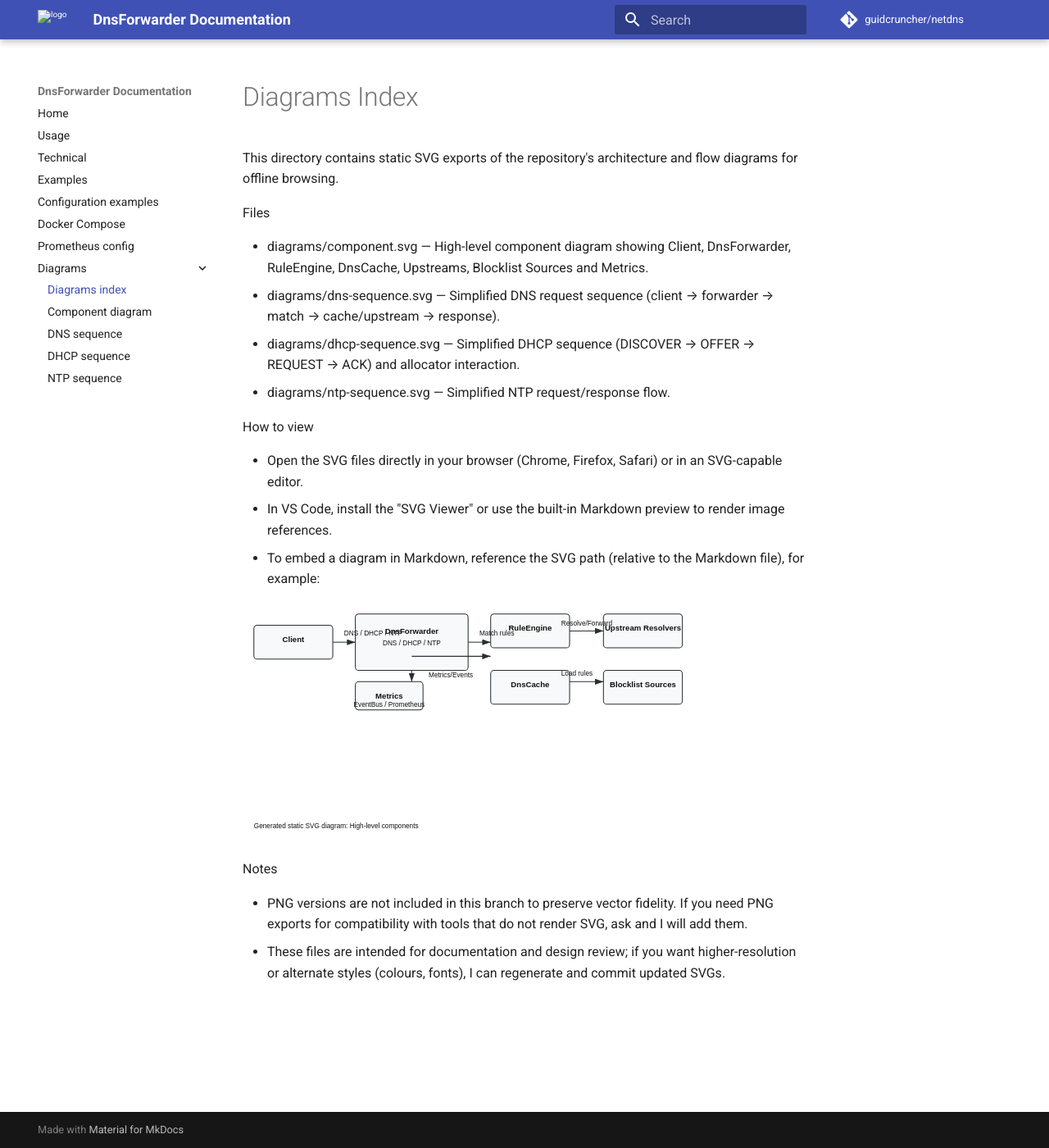
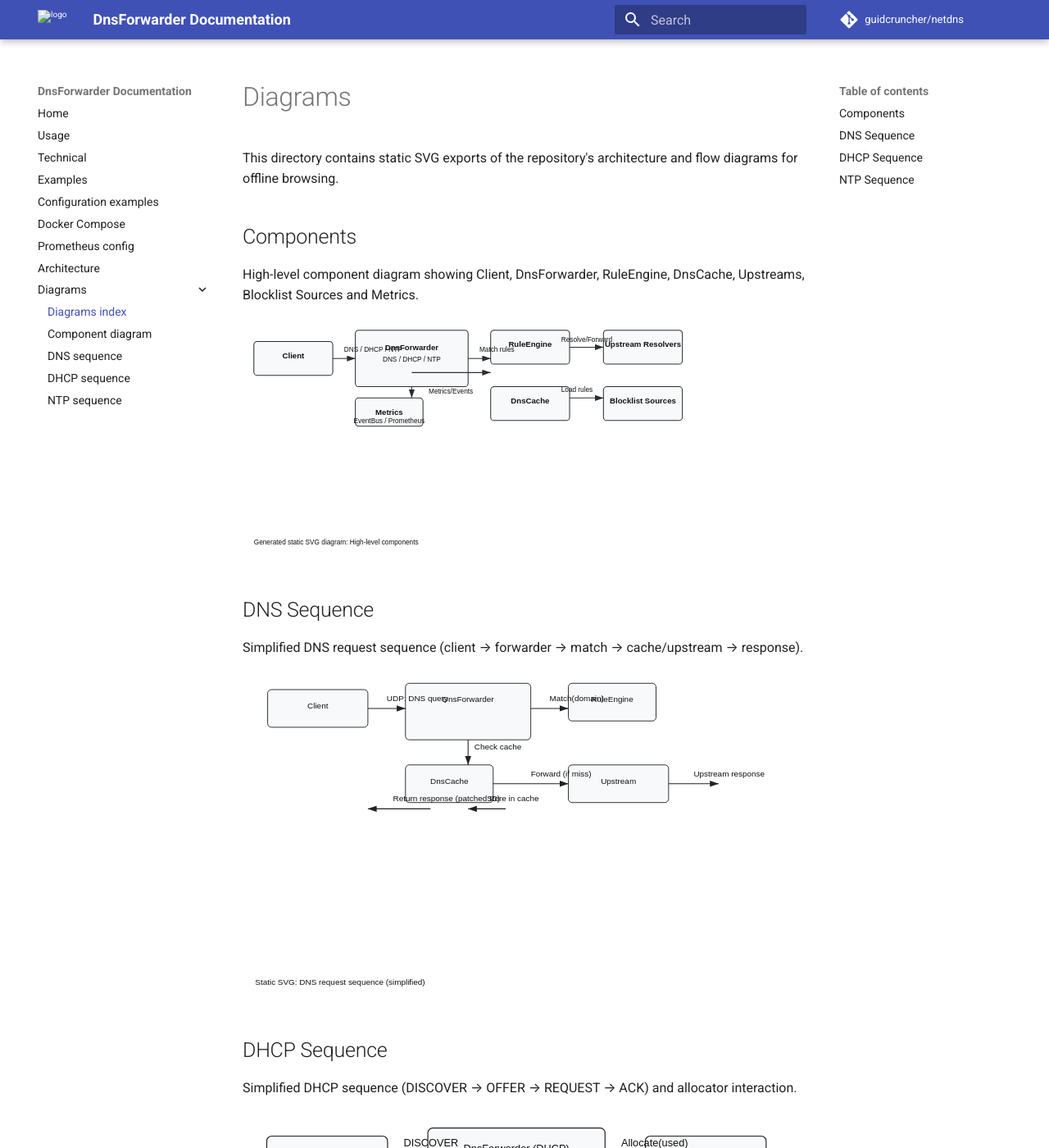
Before and after one commit to guidcruncher/netdns, an MkDocs documentation site: the page built from docs/diagrams/README.md, in a window 1280 px wide and 1400 px high. Shown: the whole window at 82% size. Built offline with MkDocs 1.6.1 and Material for MkDocs 9.7.7, drawn with Linux system fonts in a browser that asks for light colours; comment, search, counter and statistics services are not loaded; some of the changed text lies outside the part shown.

Commit message:
Scaffolding

```diff
--- a/docs/diagrams/README.md
+++ b/docs/diagrams/README.md
@@ -1,23 +1,30 @@
-# Diagrams Index
+# Diagrams
 
 This directory contains static SVG exports of the repository's architecture and flow diagrams for offline browsing.
 
-Files
+## Components
 
-- diagrams/component.svg — High-level component diagram showing Client, DnsForwarder, RuleEngine, DnsCache, Upstreams, Blocklist Sources and Metrics.
-- diagrams/dns-sequence.svg — Simplified DNS request sequence (client → forwarder → match → cache/upstream → response).
-- diagrams/dhcp-sequence.svg — Simplified DHCP sequence (DISCOVER → OFFER → REQUEST → ACK) and allocator interaction.
-- diagrams/ntp-sequence.svg — Simplified NTP request/response flow.
+High-level component diagram showing Client, DnsForwarder, RuleEngine, DnsCache, Upstreams, Blocklist Sources and Metrics.
 
-How to view
+![Compoonents](component.svg)
 
-- Open the SVG files directly in your browser (Chrome, Firefox, Safari) or in an SVG-capable editor.
-- In VS Code, install the "SVG Viewer" or use the built-in Markdown preview to render image references.
-- To embed a diagram in Markdown, reference the SVG path (relative to the Markdown file), for example:
 
-  ![Component diagram](component.svg)
+## DNS Sequence
 
-Notes
+Simplified DNS request sequence (client → forwarder → match → cache/upstream → response).
 
-- PNG versions are not included in this branch to preserve vector fidelity. If you need PNG exports for compatibility with tools that do not render SVG, ask and I will add them.
-- These files are intended for documentation and design review; if you want higher-resolution or alternate styles (colours, fonts), I can regenerate and commit updated SVGs.
+![DNS Sequence](dns-sequence.svg)
+
+
+## DHCP Sequence
+
+Simplified DHCP sequence (DISCOVER → OFFER → REQUEST → ACK) and allocator interaction.
+
+![DHCP Sequence](dhcp-sequence.svg)
+
+
+## NTP Sequence
+
+Simplified NTP request/response flow.
+
+![NTP Sequence](ntp-sequence.svg)
--- a/mkdocs.yml
+++ b/mkdocs.yml
@@ -29,6 +29,7 @@ nav:
   - Configuration examples: configurations.md
   - Docker Compose: docker-compose.yml
   - Prometheus config: prometheus.yml
+  - Architecture: architecture.md
   - Diagrams:
     - Diagrams index: diagrams/README.md
     - Component diagram: diagrams/component.svg
```
Also changed, not shown: README.md (+16 -171 lines), docs/README.md (deleted, +0 -19 lines), docs/diagrams.md (deleted, +0 -79 lines).
